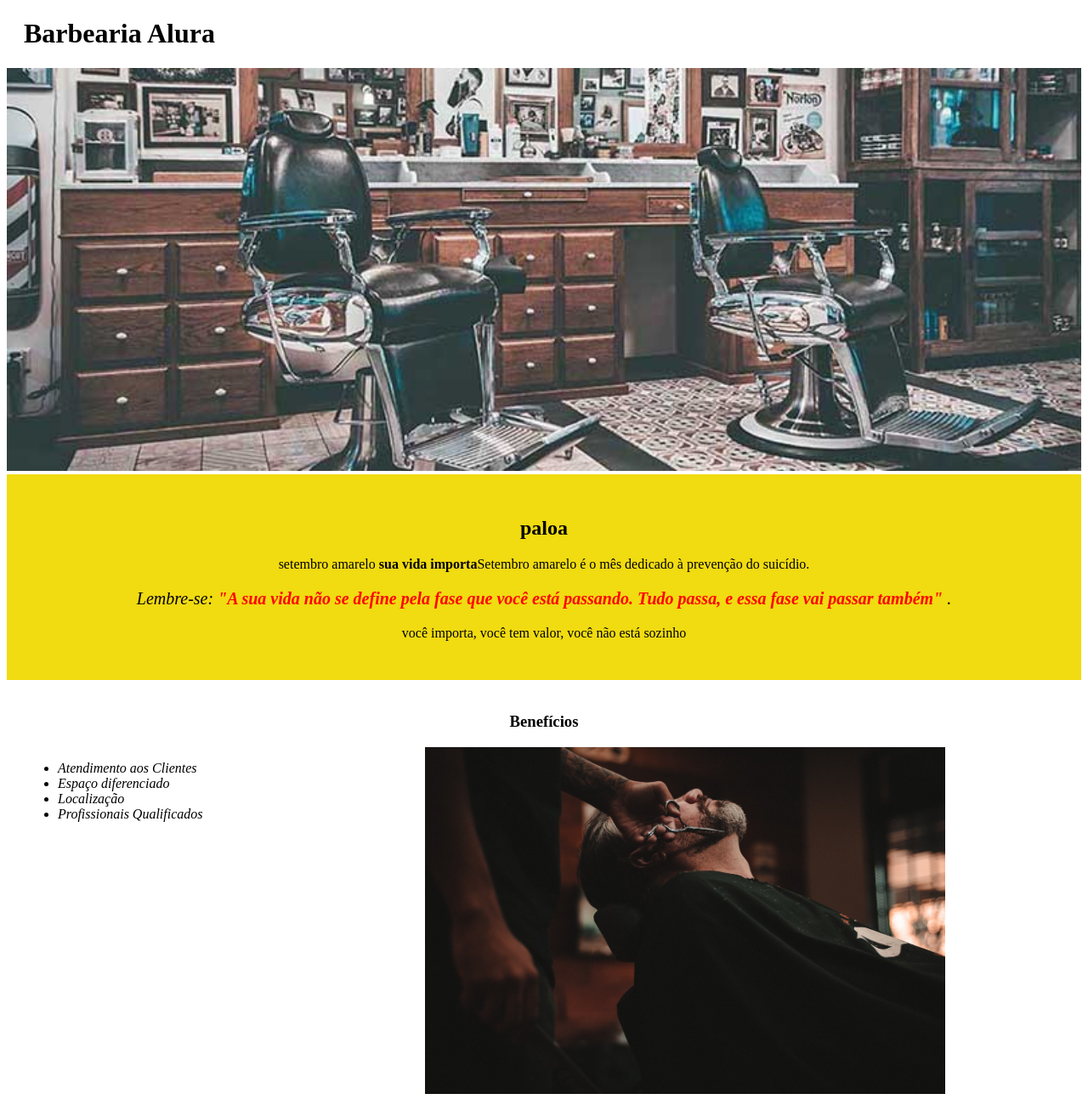
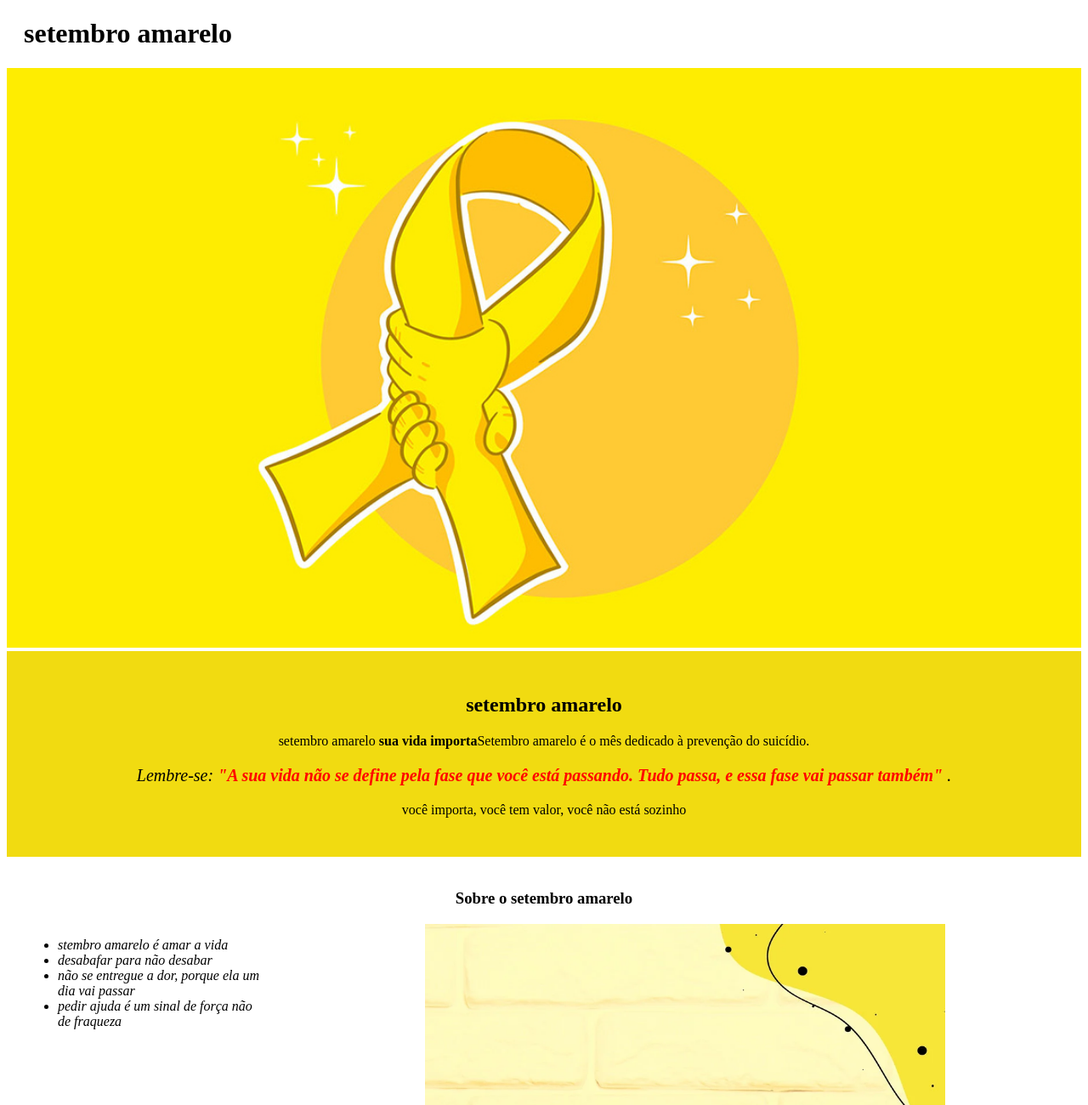
Before and after one commit to alinharesx/1b-setembro-amarelo, a plain HTML site: page index.html in a window 1280 px wide. Shown: the top 1300 px of the page at 85% size. Drawn offline with Linux system fonts and the light colour scheme.

Commit message:
Add files via upload

```diff
--- a/index.html
+++ b/index.html
@@ -2,17 +2,17 @@
 <html lang="pt-br">
 	<head>
 		<meta charset="UTF-8">
-		<title>Barbearia Alura</title>
+		<title>setembro amarelo</title>
 		<link rel="stylesheet" href="style.css">
 	</head>
 
 	<body>
 		<header>
-			<h1 class="titulo-principal">Barbearia Alura</h1>
+			<h1 class="titulo-principal">setembro amarelo</h1>
 		</header>
-		<img id="banner" src="banner.jpg">
+		<img id="banner" src="CLIP SITE.jpg">
 		<div class="principal">
-			<h2 class="titulo-centralizado">paloa</h2>
+			<h2 class="titulo-centralizado">setembro amarelo</h2>
 
 			<p>setembro amarelo<strong> sua vida importa</strong>Setembro amarelo é o mês dedicado à prevenção do suicídio.</p>
 
@@ -22,16 +22,16 @@
 		</div>
 
 		<div class="beneficios">
-			<h3 class="titulo-centralizado">Benefícios</h3>
+			<h3 class="titulo-centralizado">Sobre o setembro amarelo</h3>
 
 			<ul>
-				<li class="itens">Atendimento aos Clientes</li>
-				<li class="itens">Espaço diferenciado</li>
-				<li class="itens">Localização</li>
-				<li class="itens">Profissionais Qualificados</li>
+				<li class="itens">stembro amarelo é amar a vida</li>
+				<li class="itens">desabafar para não desabar</li>
+				<li class="itens">não se entregue a dor, porque ela um dia vai passar</li>
+				<li class="itens">pedir ajuda é um sinal de força não de fraqueza</li>
 			</ul>
 
-			<img src="beneficios.jpg" class="imagembeneficios">
+			<img src="900w-QhgmAqJuu1w.jpg" class="imagembeneficios">
 		</div>
 	</body>
 </html>
```
Also changed, not shown: 900w-QhgmAqJuu1w.jpg (added), CLIP SITE.jpg (added).
